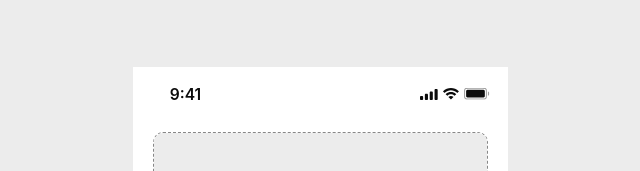
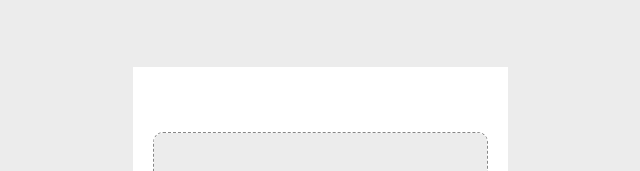
Before and after one commit to SOPT-all/39-SOPKATHON-WEB-WEB2, a React (Vite) app: page /onboarding in a window 1280 px wide. Shown: the top 171 px of the page, without its empty margins (320-960 px from the left). Built offline with nearby package versions, Linux system fonts and the light colour scheme; a web font is replaced by a local one.

Commit message:
fix: 상단 54px 영역을 유지하고 상태 표시 제거

```diff
--- a/src/shared/components/status-bar.tsx
+++ b/src/shared/components/status-bar.tsx
@@ -1,24 +1,6 @@
-import IcStatusBattery from '@/shared/assets/icons/ic-status-battery.svg?react';
-import IcStatusSignal from '@/shared/assets/icons/ic-status-signal.svg?react';
-import IcStatusWifi from '@/shared/assets/icons/ic-status-wifi.svg?react';
-
-// 기기 상태를 읽는 UI가 아니라 Figma의 54px 상태바를 재현하는 장식 영역이에요.
+// Figma의 상단 54px 영역만 유지해요. 시간과 배터리는 실제 기기가 표시해요.
 const StatusBar = () => {
-  return (
-    <div
-      aria-hidden="true"
-      className="h-status-bar w-full shrink-0 px-0.75 py-1"
-    >
-      <div className="relative h-[45.76px] w-full">
-        <span className="absolute top-[24.06px] left-[49.92px] w-[43.68px] -translate-1/2 text-center text-status-bar-time text-black">
-          9:41
-        </span>
-        <IcStatusSignal className="absolute top-[18.72px] right-[66.56px]" />
-        <IcStatusWifi className="absolute top-[17.68px] right-[45.48px]" />
-        <IcStatusBattery className="absolute top-[17.68px] right-[15.26px]" />
-      </div>
-    </div>
-  );
+  return <div aria-hidden="true" className="h-status-bar w-full shrink-0" />;
 };
 
 export default StatusBar;
```
